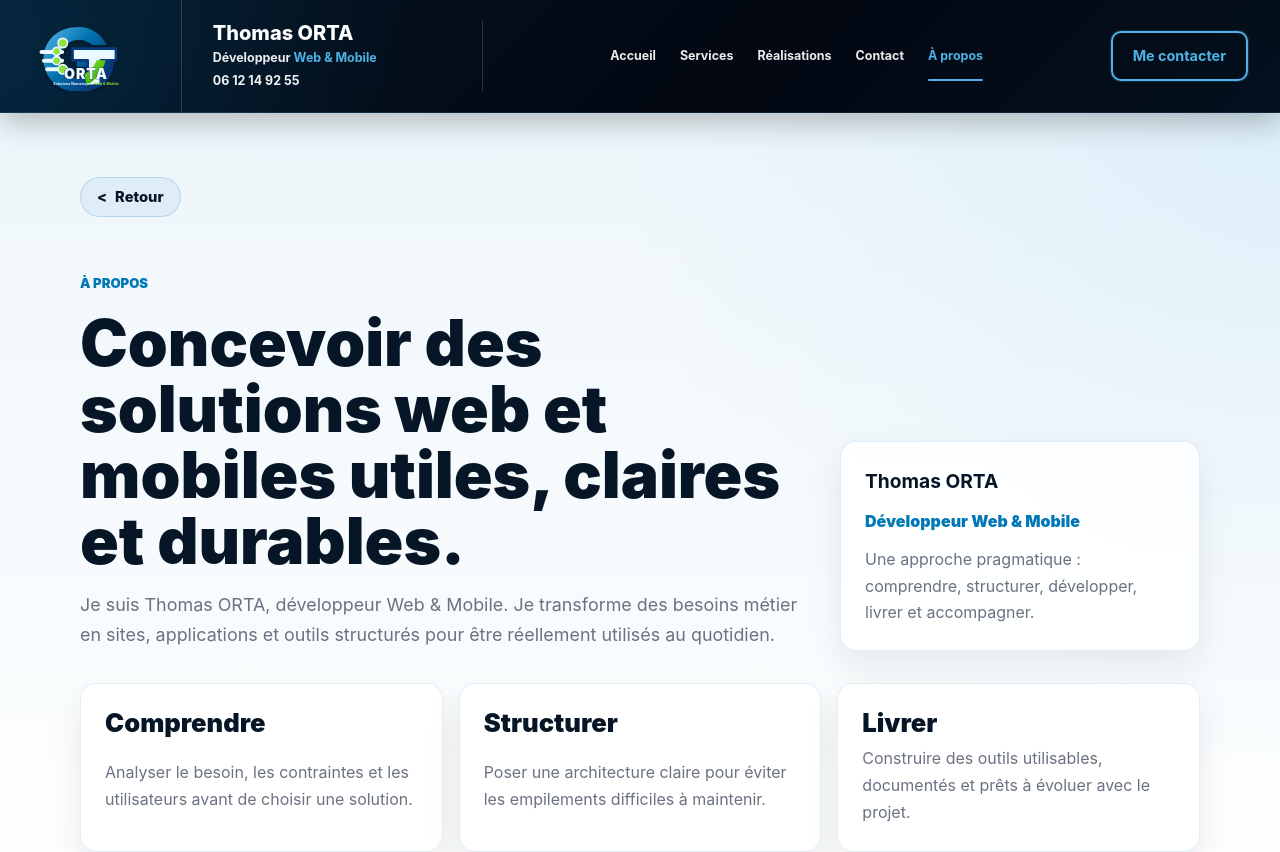
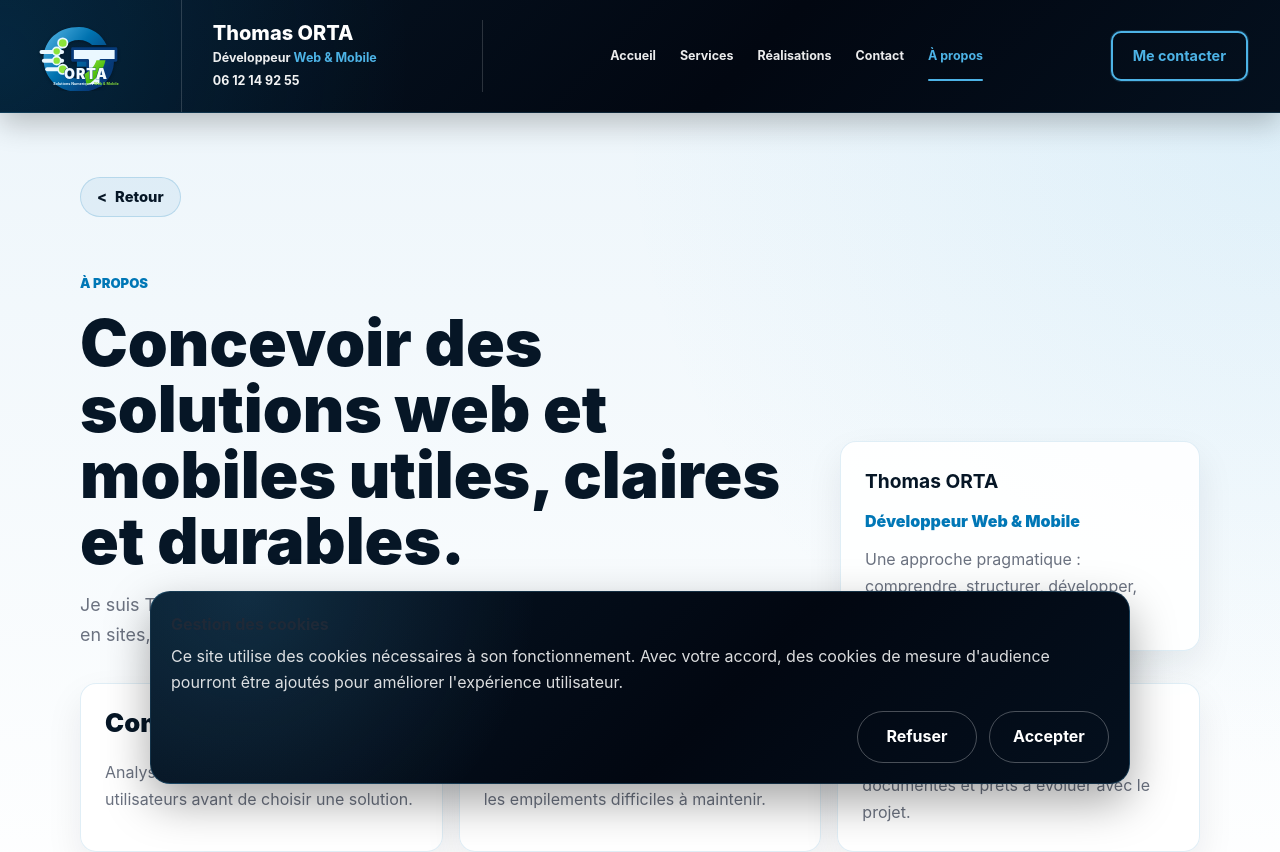
Before and after one commit to Web82-Thom/thomasorta_site, a React (Vite) app in the folder frontend/: page /a-propos in a window 1280 px wide. Shown: the top 852 px of the page. Built offline with nearby package versions, Linux system fonts and the light colour scheme.

Commit message:
feat(shared): implement cookie consent management

```diff
--- a/frontend/src/app/App.tsx
+++ b/frontend/src/app/App.tsx
@@ -1,7 +1,13 @@
 import AppRouter from "../router/AppRouter";
+import { CookieBanner } from "../shared/cookie-consent";
 
 function App() {
-  return <AppRouter />;
+  return (
+    <>
+      <AppRouter />
+      <CookieBanner />
+    </>
+  );
 }
 
 export default App;
--- a/frontend/src/main.tsx
+++ b/frontend/src/main.tsx
@@ -1,11 +1,16 @@
 import React from "react";
 import ReactDOM from "react-dom/client";
+
 import App from "./app/App";
+
+import { CookieConsentProvider } from "./shared/cookie-consent";
 
 import "./shared/styles/global.css";
 
 ReactDOM.createRoot(document.getElementById("root")!).render(
   <React.StrictMode>
-    <App />
+    <CookieConsentProvider>
+      <App />
+    </CookieConsentProvider>
   </React.StrictMode>,
 );
--- /dev/null
+++ b/frontend/src/shared/cookie-consent/components/CookieBanner/CookieBanner.module.css
@@ -0,0 +1,90 @@
+.banner {
+  position: fixed;
+  right: 1rem;
+  bottom: 1rem;
+  left: 1rem;
+  z-index: 1100;
+  display: flex;
+  justify-content: center;
+  pointer-events: none;
+}
+
+.content {
+  width: min(100%, 980px);
+  padding: 1.25rem;
+  background:
+    radial-gradient(circle at 10% 0%, rgb(77 179 230 / 16%), transparent 32%),
+    linear-gradient(135deg, #061626 0%, #020711 58%, #04101e 100%);
+  border: 1px solid rgb(77 179 230 / 22%);
+  border-radius: 1.25rem;
+  box-shadow: 0 18px 45px rgb(0 0 0 / 35%);
+  pointer-events: auto;
+}
+
+.textContent {
+  display: grid;
+  gap: 0.4rem;
+}
+
+.title {
+  margin: 0;
+  color: var(--color-gold);
+  font-size: 1rem;
+  font-weight: 700;
+}
+
+.description {
+  margin: 0;
+  color: rgb(255 255 255 / 86%);
+  line-height: 1.6;
+}
+
+.actions {
+  display: flex;
+  justify-content: flex-end;
+  gap: 0.75rem;
+  margin-top: 1rem;
+}
+
+.primaryButton,
+.secondaryButton {
+  min-width: 120px;
+  padding: 0.75rem 1rem;
+  border-radius: 999px;
+  font-weight: 700;
+  cursor: pointer;
+}
+
+.primaryButton {
+  color: var(--color-white);
+  background: var(--color-gold);
+  border: 1px solid rgb(255 255 255 / 28%);
+}
+
+.primaryButton:hover,
+.secondaryButton:hover {
+  background: #f0c96d;
+  border-color: #f0c96d;
+  transform: translateY(-1px);
+}
+
+.secondaryButton {
+  color: var(--color-white);
+  background: transparent;
+  border: 1px solid rgb(255 255 255 / 28%);
+}
+
+@media (width <= 640px) {
+  .content {
+    padding: 1rem;
+  }
+
+  .actions {
+    flex-direction: column-reverse;
+  }
+
+  .primaryButton,
+  .secondaryButton {
+    width: 100%;
+  }
+}
--- /dev/null
+++ b/frontend/src/shared/cookie-consent/components/CookieBanner/CookieBanner.tsx
@@ -0,0 +1,45 @@
+import { useCookieConsent } from "../../hooks/useCookieConsent";
+
+import styles from "./CookieBanner.module.css";
+
+export function CookieBanner() {
+  const { status, accept, refuse } = useCookieConsent();
+
+  if (status !== "unknown") {
+    return null;
+  }
+
+  return (
+    <aside className={styles.banner} aria-label="Préférences des cookies">
+      <div className={styles.content}>
+        <div className={styles.textContent}>
+          <p className={styles.title}>Gestion des cookies</p>
+
+          <p className={styles.description}>
+            Ce site utilise des cookies nécessaires à son fonctionnement. Avec
+            votre accord, des cookies de mesure d'audience pourront être ajoutés
+            pour améliorer l'expérience utilisateur.
+          </p>
+        </div>
+
+        <div className={styles.actions}>
+          <button
+            type="button"
+            className={styles.secondaryButton}
+            onClick={refuse}
+          >
+            Refuser
+          </button>
+
+          <button
+            type="button"
+            className={styles.primaryButton}
+            onClick={accept}
+          >
+            Accepter
+          </button>
+        </div>
+      </div>
+    </aside>
+  );
+}
--- /dev/null
+++ b/frontend/src/shared/cookie-consent/contexts/CookieConsentContext.tsx
@@ -0,0 +1,48 @@
+import { useMemo, useState, type ReactNode } from "react";
+
+import { CookieConsentStorage } from "../services/CookieConsentStorage";
+import type { CookieConsentStatus } from "../types/CookieConsent.types";
+import { CookieConsentContext } from "./CookieConsentContextDefinition";
+
+interface CookieConsentProviderProps {
+  children: ReactNode;
+}
+
+export function CookieConsentProvider({
+  children,
+}: CookieConsentProviderProps) {
+  const [status, setStatus] = useState<CookieConsentStatus>(() =>
+    CookieConsentStorage.get(),
+  );
+
+  const accept = () => {
+    CookieConsentStorage.set("accepted");
+    setStatus("accepted");
+  };
+
+  const refuse = () => {
+    CookieConsentStorage.set("refused");
+    setStatus("refused");
+  };
+
+  const reset = () => {
+    CookieConsentStorage.reset();
+    setStatus("unknown");
+  };
+
+  const value = useMemo(
+    () => ({
+      status,
+      accept,
+      refuse,
+      reset,
+    }),
+    [status],
+  );
+
+  return (
+    <CookieConsentContext.Provider value={value}>
+      {children}
+    </CookieConsentContext.Provider>
+  );
+}
--- /dev/null
+++ b/frontend/src/shared/cookie-consent/contexts/CookieConsentContextDefinition.ts
@@ -0,0 +1,6 @@
+import { createContext } from "react";
+
+import type { CookieConsentContextValue } from "../types/CookieConsent.types";
+
+export const CookieConsentContext =
+  createContext<CookieConsentContextValue | null>(null);
--- /dev/null
+++ b/frontend/src/shared/cookie-consent/hooks/useCookieConsent.ts
@@ -0,0 +1,15 @@
+import { useContext } from "react";
+
+import { CookieConsentContext } from "../contexts/CookieConsentContextDefinition";
+
+export function useCookieConsent() {
+  const context = useContext(CookieConsentContext);
+
+  if (!context) {
+    throw new Error(
+      "useCookieConsent must be used within a CookieConsentProvider.",
+    );
+  }
+
+  return context;
+}
--- /dev/null
+++ b/frontend/src/shared/cookie-consent/index.ts
@@ -0,0 +1,12 @@
+export { CookieBanner } from "./components/CookieBanner/CookieBanner";
+
+export { CookieConsentProvider } from "./contexts/CookieConsentContext";
+export { CookieConsentContext } from "./contexts/CookieConsentContextDefinition";
+export { useCookieConsent } from "./hooks/useCookieConsent";
+
+export { CookieConsentStorage } from "./services/CookieConsentStorage";
+
+export type {
+  CookieConsentContextValue,
+  CookieConsentStatus,
+} from "./types/CookieConsent.types";
--- /dev/null
+++ b/frontend/src/shared/cookie-consent/services/CookieConsentStorage.ts
@@ -0,0 +1,22 @@
+import type { CookieConsentStatus } from "../types/CookieConsent.types";
+const COOKIE_CONSENT_STORAGE_KEY = "cookieConsent";
+
+export const CookieConsentStorage = {
+  get(): CookieConsentStatus {
+    const storedConsent = localStorage.getItem(COOKIE_CONSENT_STORAGE_KEY);
+
+    if (storedConsent === "accepted" || storedConsent === "refused") {
+      return storedConsent;
+    }
+
+    return "unknown";
+  },
+
+  set(status: Exclude<CookieConsentStatus, "unknown">): void {
+    localStorage.setItem(COOKIE_CONSENT_STORAGE_KEY, status);
+  },
+
+  reset(): void {
+    localStorage.removeItem(COOKIE_CONSENT_STORAGE_KEY);
+  },
+};
```
Also changed, not shown: frontend/src/shared/cookie-consent/types/CookieConsent.types.ts (added, +11 -0 lines), 6 other files (tests, documents, lock files or other folders).
